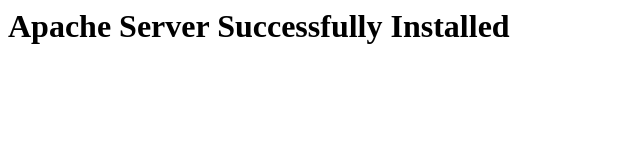
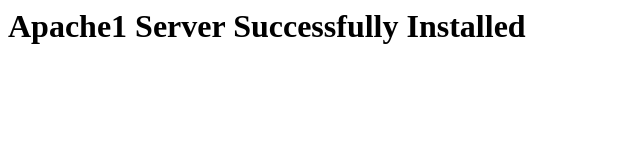
Before and after one commit to Madamanchi58/jenkins1, a plain HTML site: page index.html in a window 1280 px wide. Shown: the whole page, without its empty margins (0-640 px from the left). Drawn offline with Linux system fonts and the light colour scheme.

Commit message:
Update index.html

```diff
--- a/index.html
+++ b/index.html
@@ -1 +1 @@
-<h1>Apache Server Successfully Installed</h1>
+<h1>Apache1 Server Successfully Installed</h1>
```
